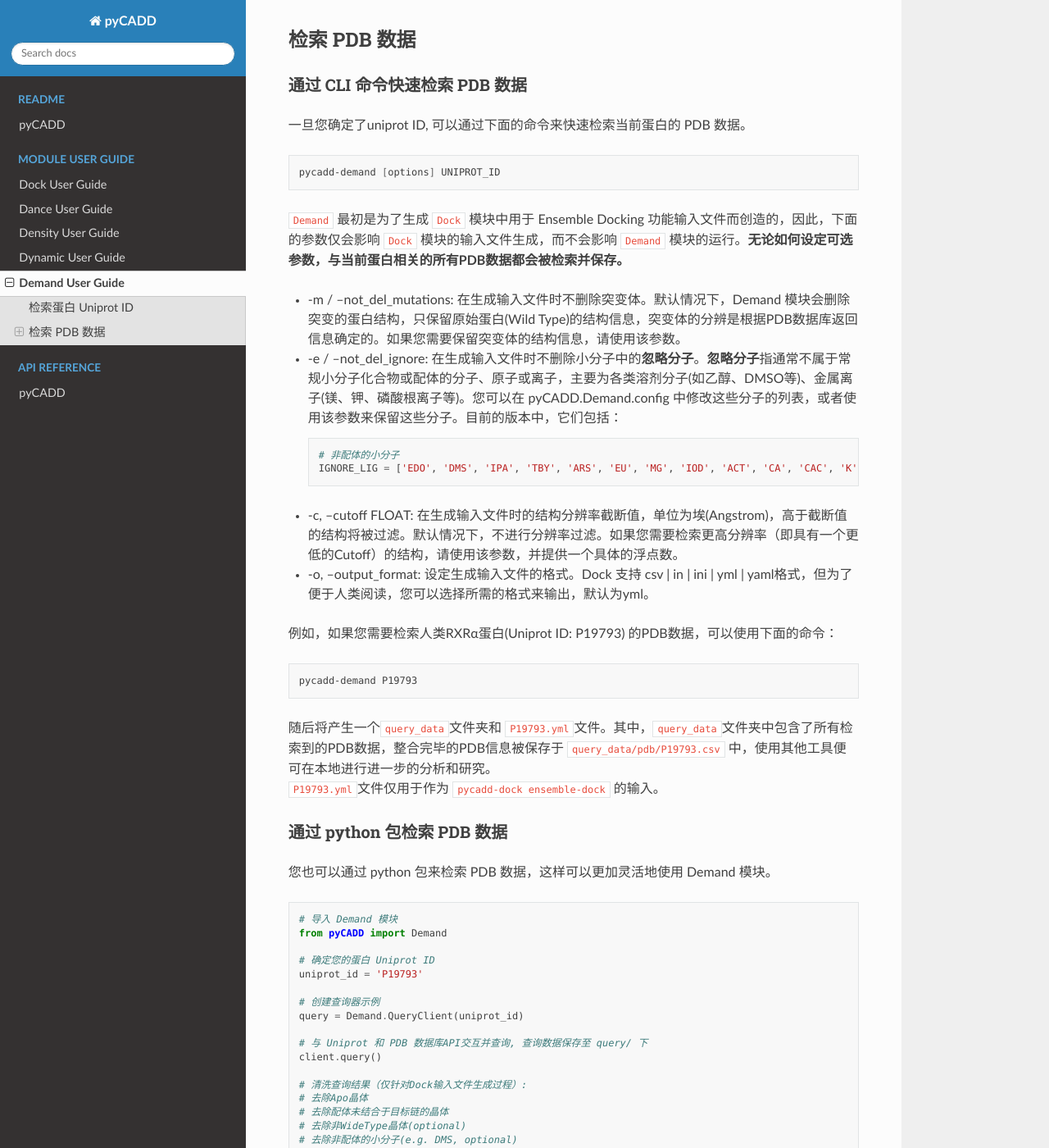
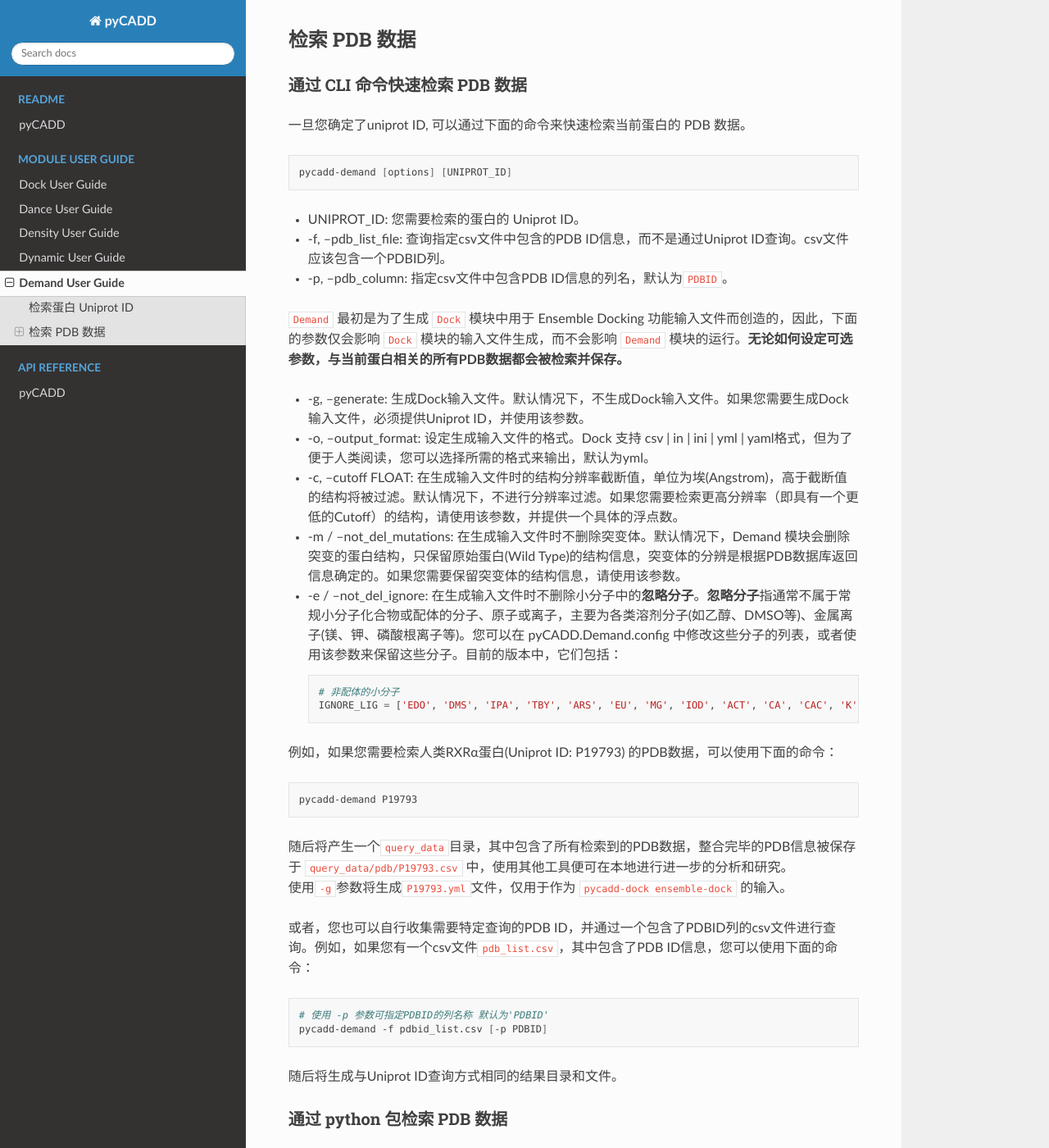
Before and after one commit to CyberCatQ/pyCADD, a Sphinx documentation site: the page built from source/demand.md, in a window 1280 px wide and 1400 px high, scrolled down 454 px. Shown: the whole window at 82% size. Built offline with Sphinx 7.4.7 and the Read the Docs theme 2.0.0, drawn with Linux system fonts in a browser that asks for light colours; the version number could not be read and is left out.

Commit message:
doc update

````diff
--- a/source/demand.md
+++ b/source/demand.md
@@ -16,26 +16,40 @@
 一旦您确定了uniprot ID, 可以通过下面的命令来快速检索当前蛋白的 PDB 数据。
 
 ```bash
-pycadd-demand [options] UNIPROT_ID
+pycadd-demand [options] [UNIPROT_ID]
 ```
+- UNIPROT_ID: 您需要检索的蛋白的 Uniprot ID。
+- -f, --pdb_list_file: 查询指定csv文件中包含的PDB ID信息，而不是通过Uniprot ID查询。csv文件应该包含一个PDBID列。
+- -p, --pdb_column: 指定csv文件中包含PDB ID信息的列名，默认为`PDBID`。
+
 `Demand` 最初是为了生成 `Dock` 模块中用于 Ensemble Docking 功能输入文件而创造的，因此，下面的参数仅会影响 `Dock` 模块的输入文件生成，而不会影响 `Demand` 模块的运行。**无论如何设定可选参数，与当前蛋白相关的所有PDB数据都会被检索并保存。**
 
+- -g, --generate: 生成Dock输入文件。默认情况下，不生成Dock输入文件。如果您需要生成Dock输入文件，必须提供Uniprot ID，并使用该参数。
+- -o, --output_format: 设定生成输入文件的格式。Dock 支持 csv | in | ini | yml | yaml格式，但为了便于人类阅读，您可以选择所需的格式来输出，默认为yml。
+- -c, --cutoff FLOAT: 在生成输入文件时的结构分辨率截断值，单位为埃(Angstrom)，高于截断值的结构将被过滤。默认情况下，不进行分辨率过滤。如果您需要检索更高分辨率（即具有一个更低的Cutoff）的结构，请使用该参数，并提供一个具体的浮点数。
 - -m / --not_del_mutations: 在生成输入文件时不删除突变体。默认情况下，Demand 模块会删除突变的蛋白结构，只保留原始蛋白(Wild Type)的结构信息，突变体的分辨是根据PDB数据库返回信息确定的。如果您需要保留突变体的结构信息，请使用该参数。
 - -e / --not_del_ignore: 在生成输入文件时不删除小分子中的**忽略分子**。**忽略分子**指通常不属于常规小分子化合物或配体的分子、原子或离子，主要为各类溶剂分子(如乙醇、DMSO等)、金属离子(镁、钾、磷酸根离子等)。您可以在 pyCADD.Demand.config 中修改这些分子的列表，或者使用该参数来保留这些分子。目前的版本中，它们包括：
     ```
     # 非配体的小分子
     IGNORE_LIG = ['EDO', 'DMS', 'IPA', 'TBY', 'ARS', 'EU', 'MG', 'IOD', 'ACT', 'CA', 'CAC', 'K', 'FMT', 'BU3', 'PGO', 'PE4', 'PO4', 'BR', 'NO3', 'BCT', 'ZN', 'SO4', 'CL', 'NA', 'AU', 'GOL', 'NI', 'YT3', 'PEG', 'PGE']
     ```
-- -c, --cutoff FLOAT: 在生成输入文件时的结构分辨率截断值，单位为埃(Angstrom)，高于截断值的结构将被过滤。默认情况下，不进行分辨率过滤。如果您需要检索更高分辨率（即具有一个更低的Cutoff）的结构，请使用该参数，并提供一个具体的浮点数。
-- -o, --output_format: 设定生成输入文件的格式。Dock 支持 csv | in | ini | yml | yaml格式，但为了便于人类阅读，您可以选择所需的格式来输出，默认为yml。
+
 
 例如，如果您需要检索人类RXRα蛋白(Uniprot ID: P19793) 的PDB数据，可以使用下面的命令：
 
 ```bash
 pycadd-demand P19793
 ```
-随后将产生一个`query_data`文件夹和 `P19793.yml`文件。其中，`query_data`文件夹中包含了所有检索到的PDB数据，整合完毕的PDB信息被保存于 `query_data/pdb/P19793.csv` 中，使用其他工具便可在本地进行进一步的分析和研究。
-`P19793.yml`文件仅用于作为 `pycadd-dock ensemble-dock` 的输入。
+随后将产生一个`query_data`目录，其中包含了所有检索到的PDB数据，整合完毕的PDB信息被保存于 `query_data/pdb/P19793.csv` 中，使用其他工具便可在本地进行进一步的分析和研究。
+使用`-g`参数将生成`P19793.yml`文件，仅用于作为 `pycadd-dock ensemble-dock` 的输入。
+
+或者，您也可以自行收集需要特定查询的PDB ID，并通过一个包含了PDBID列的csv文件进行查询。例如，如果您有一个csv文件`pdb_list.csv`，其中包含了PDB ID信息，您可以使用下面的命令：
+
+```bash
+# 使用 -p 参数可指定PDBID的列名称 默认为'PDBID'
+pycadd-demand -f pdbid_list.csv [-p PDBID]
+```
+随后将生成与Uniprot ID查询方式相同的结果目录和文件。
 
 ### 通过 python 包检索 PDB 数据
 
````
Also changed, not shown: source/dynamic.md (+3 -4 lines).
